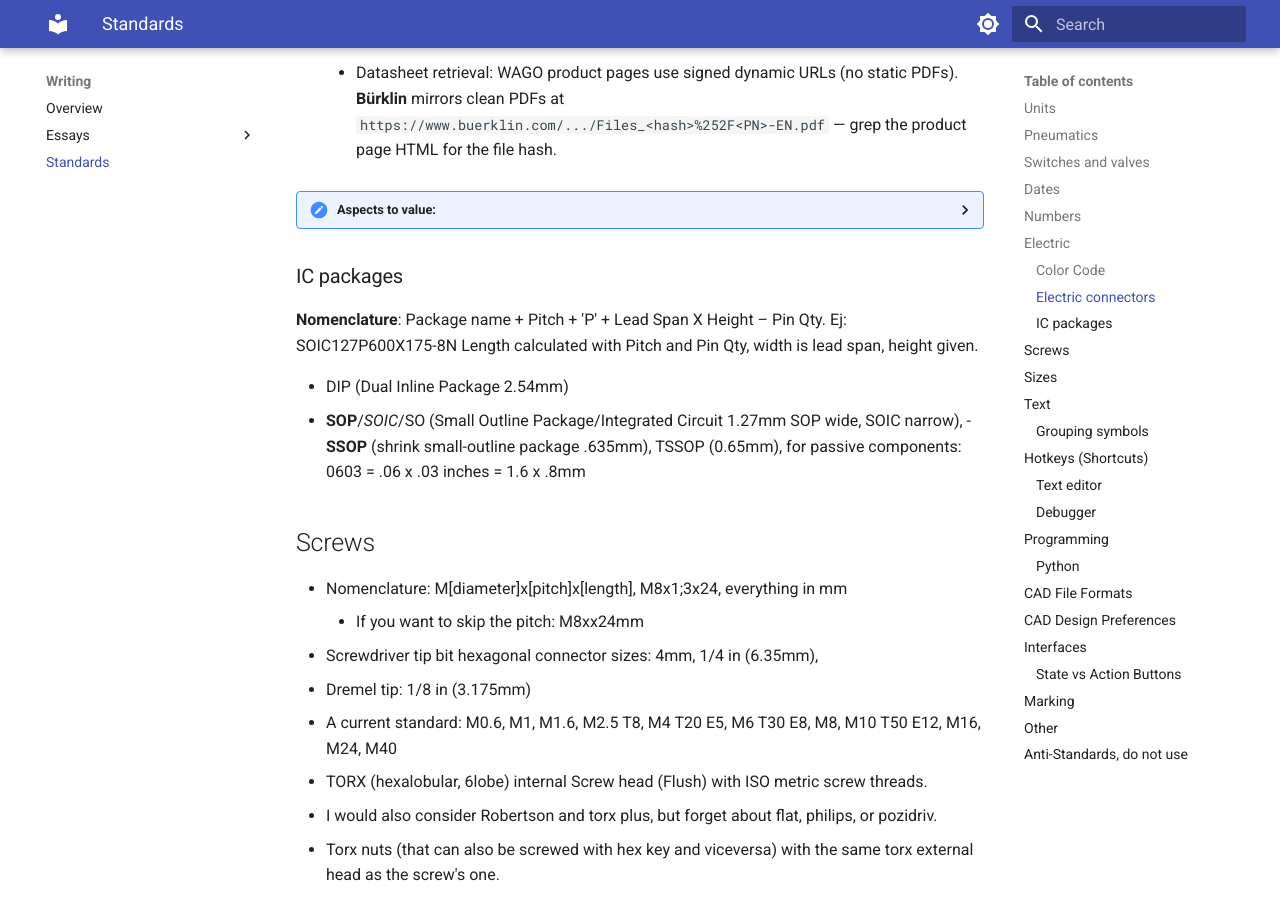
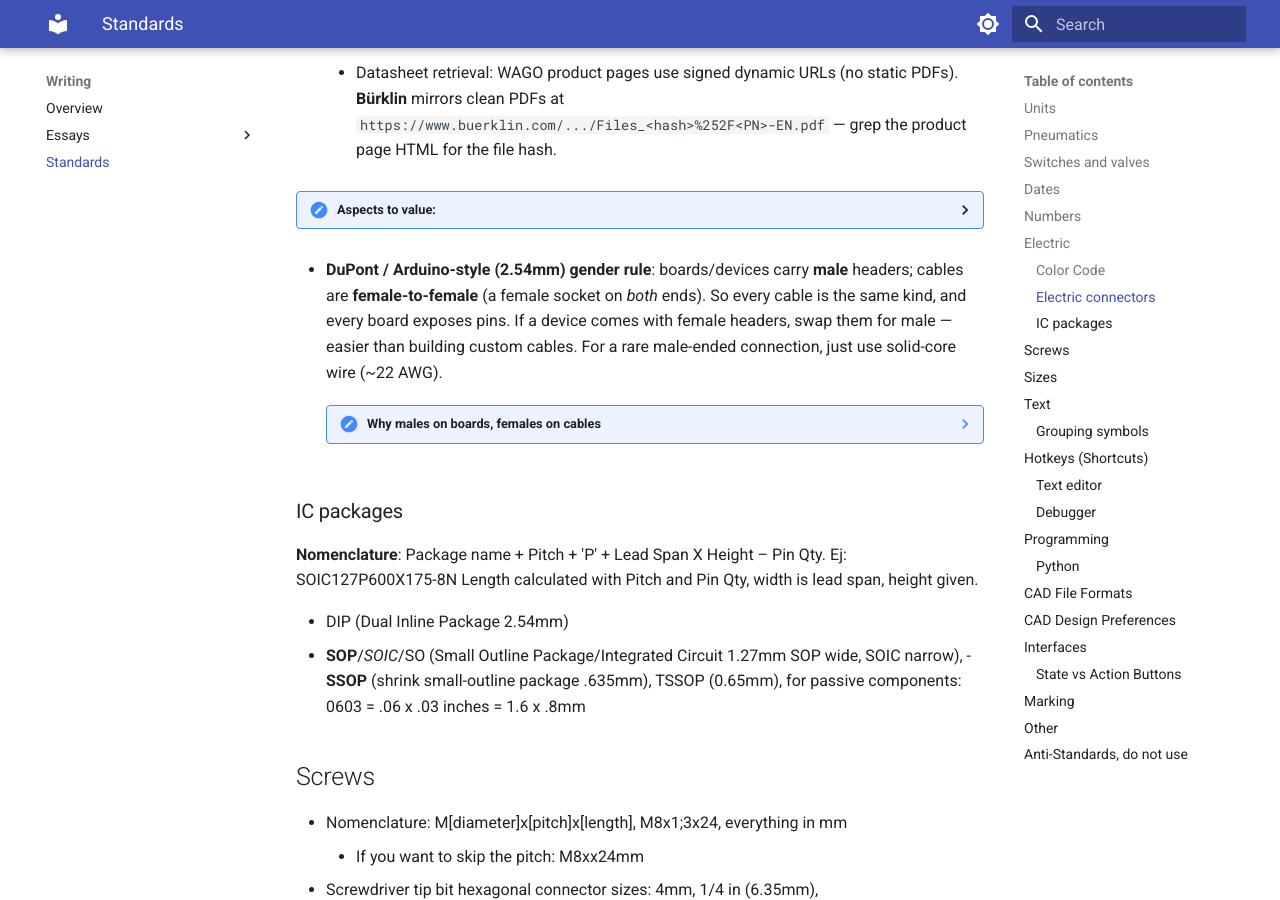
Before and after one commit to rubenayla/ruben, an MkDocs documentation site: the page built from docs/writing/standards.md, in a window 1280 px wide and 900 px high, scrolled down 6788 px. Built offline with MkDocs 1.6.1 and Material for MkDocs 9.7.7, drawn with Linux system fonts in a browser that asks for light colours.

Commit message:
Standards: add DuPont connector gender rule
Co-Authored-By: Claude Opus 4.7 (1M context) <noreply@anthropic.com>

```diff
--- a/docs/writing/standards.md
+++ b/docs/writing/standards.md
@@ -194,7 +194,16 @@ Soldering Iron Tips: T12 style (heater built into the tip)
 - Weatherproof
 </details>
 
-<!-- - ?For single-pin connector with exposed male (e.g. arduino, dupont), the male goes at the pcb, fixed part, and the female goes at the cable, since it's what easily moves and can cause shorts. -->
+- **DuPont / Arduino-style (2.54mm) gender rule**: boards/devices carry **male** headers; cables are **female-to-female** (a female socket on *both* ends). So every cable is the same kind, and every board exposes pins. If a device comes with female headers, swap them for male — easier than building custom cables. For a rare male-ended connection, just use solid-core wire (~22 AWG).
+
+    ??? note "Why males on boards, females on cables"
+        A loose cable can fling around; an exposed male pin on it could touch something and short. A recessed female socket can't. So keep the females on the moving part (the cable) and the males fixed on the board.
+
+        Standardising on one cable type (female-to-female) means every cable is interchangeable. The breadboard plays the same role as a bundle of female-to-female cables — both present female sockets to the boards' male pins.
+
+        Given a connection to fix, you either modify the board or build a custom cable. Re-soldering a header to males is far less effort than crimping a custom cable, so modify the board to keep everything standard.
+
+        From David Malawey: ["You can get rid of half of all these..."](https://youtube.com/shorts/VOrIf3qfez0) — he desolders female headers, replaces them with male, and uses only female-to-female cables (solid-core wire when a male end is genuinely needed).
 
 ### IC packages
 **Nomenclature**: Package name + Pitch + 'P' + Lead Span X Height – Pin Qty.
```
